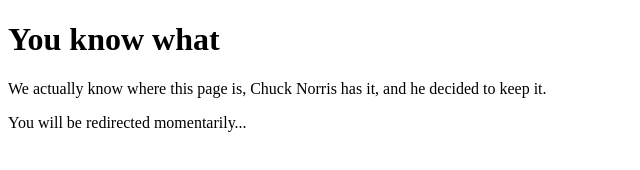
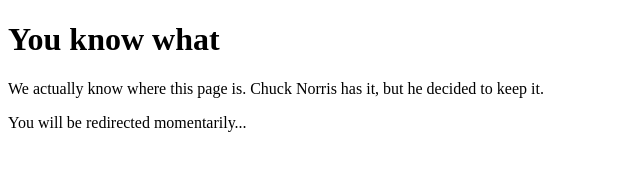
Before and after one commit to illavaknus/jhshi.github.com, a plain HTML site: page 404.html in a window 1280 px wide. Shown: the full height of the page, 0-640 px from the left. Drawn offline with Linux system fonts and the light colour scheme.

Commit message:
update 404

```diff
--- a/404.html
+++ b/404.html
@@ -11,7 +11,7 @@
     <body onLoad="setTimeout('delayer()', 5000)">
         <h1> You know what </h1>
         <div id="main-content">
-            <p>We actually know where this page is, Chuck Norris has it, and he
+            <p>We actually know where this page is. Chuck Norris has it, but he
             decided to keep it.</p>
             <p>You will be redirected momentarily...</p>
         </div>
```
